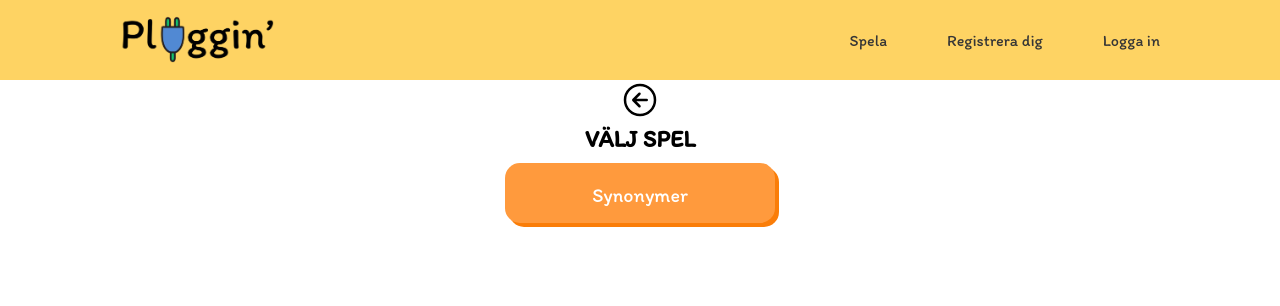
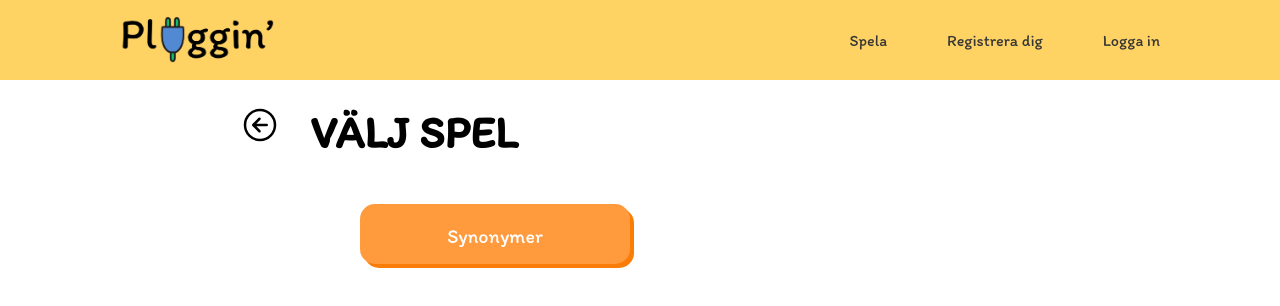
Before and after one commit to Technigo/final-boiler-plate-monorepo, a React (Vite) app in the folder frontend/: page /spela/svenska in a window 1280 px wide. Shown: the top 306 px of the page. Built offline with nearby package versions, Linux system fonts and the light colour scheme; no server answers.

Commit message:
Worked with game-design

```diff
--- a/frontend/src/components/Games/English.jsx
+++ b/frontend/src/components/Games/English.jsx
@@ -1,56 +1,124 @@
-import styled from "styled-components";
-import { IoArrowBackCircleOutline } from "react-icons/io5";
-import { Link } from "react-router-dom";
-import { useState } from "react";
-import { LanguageQuestion } from "./LanguageQuestion.jsx";
+import styled from "styled-components"
+import { IoArrowBackCircleOutline } from "react-icons/io5"
+import Lottie from "lottie-react"
+import { Link } from "react-router-dom"
+import { useState } from "react"
+import { useScore } from "../../contexts/ScoreContext.jsx"
+import { LanguageQuestion } from "./LanguageQuestion.jsx"
+import Celebrate from "../../assets/Celebrate.json"
 
 export const English = () => {
-  const [gameTypeNumber, setGameTypeNumber] = useState();
+  const { englishGame, celebrateLottie } = useScore()
+  const [gameTypeNumber, setGameTypeNumber] = useState()
 
   const handleChoice = (type) => {
-    setGameTypeNumber(type);
-  };
+    setGameTypeNumber(type)
+  }
 
   if (gameTypeNumber) {
     return (
-      <EnglishGame>
+      <EnglishGameSite>
+        <HeaderDiv>
+          <TitleDiv>
             <BackButton onClick={() => setGameTypeNumber(null)}>
               <BackIcon />
             </BackButton>
+            <Title>{englishGame[Number(gameTypeNumber)].title}</Title>
+            {celebrateLottie && (
+              <Lottie
+                animationData={Celebrate}
+                loop={false}
+                autoplay
+                style={{
+                  width: 150,
+                  height: 150,
+                  position: "absolute",
+                  left: 568,
+                  top: -50,
+                }}
+              />
+            )}
+          </TitleDiv>
+          <Progress>
+            <Level>Nivå {englishGame[Number(gameTypeNumber)].level}</Level>
+            <Score>
+              ⭐{englishGame[Number(gameTypeNumber)].score}/
+              {englishGame[Number(gameTypeNumber)].levelScore}
+            </Score>
+          </Progress>
+        </HeaderDiv>
+
         <LanguageQuestion
           type={gameTypeNumber}
           language="english"
           color="forest"
           subcategory="translate"
         />
-      </EnglishGame>
-    );
+      </EnglishGameSite>
+    )
   } else {
     return (
-      <EnglishGame>
+      <EnglishGameSite>
+        <HeaderDiv>
+          <TitleDiv>
+            <BackButton>
               <Link to="/spela">
                 <BackIcon />
               </Link>
-        <EnglishTitle>VÄLJ SPEL</EnglishTitle>
+            </BackButton>
+            <Title>VÄLJ SPEL</Title>
+          </TitleDiv>
+        </HeaderDiv>
+        <Choices>
           <GameTypeButton
             value="0"
             onClick={(event) => handleChoice(event.target.value)}
           >
             Översätt
           </GameTypeButton>
-      </EnglishGame>
-    );
+        </Choices>
+      </EnglishGameSite>
+    )
   }
-};
+}
 
-const EnglishGame = styled.div`
+const EnglishGameSite = styled.div`
   display: flex;
   flex-direction: column;
   justify-content: center;
   align-items: center;
   text-align: center;
   margin: 0 auto;
-`;
+`
+
+const HeaderDiv = styled.div`
+  display: flex;
+  flex-direction: column;
+  justify-content: space-between;
+  align-items: center;
+  margin: 20px auto 10px;
+  width: 300px;
+  gap: 10px;
+
+  @media (min-width: 700px) {
+    flex-direction: row-reverse;
+    width: 600px;
+    margin: 25px auto;
+    padding: 0 30px;
+  }
+`
+
+const TitleDiv = styled.div`
+  display: flex;
+  justify-content: flex-start;
+  gap: 30px;
+  position: relative;
+  right: 130px;
+
+  @media (min-width: 700px) {
+    width: 540px;
+  }
+`
 
 const BackButton = styled.button`
   background: none;
@@ -62,11 +130,51 @@ const BackIcon = styled(IoArrowBackCircleOutline)`
   font-size: 40px;
   color: #000000;
   cursor: pointer;
-`;
+`
 
-const EnglishTitle = styled.h2`
+const Title = styled.h1`
+  margin: 0;
+  font-size: 40px;
+
+  @media (min-width: 700px) {
+    font-size: 45px;
+  }
+`
+
+const Progress = styled.div`
+  display: flex;
+  flex-direction: row;
+  justify-content: space-between;
+  align-items: center;
+  width: 200px;
+  gap: 10px;
+
+  @media (min-width: 700px) {
+    flex-direction: column;
+    width: 60px;
+  }
+`
+
+const Level = styled.h3`
   color: black;
-`;
+`
+
+const Score = styled.h3`
+  color: black;
+`
+
+const Choices = styled.div`
+  display: grid;
+  grid-template-columns: 1fr;
+  grid-template-rows: 1fr 1fr;
+  margin: 10px auto;
+
+  @media (min-width: 700px) {
+    display: grid;
+    grid-template-columns: 1fr 1fr;
+    width: 580px;
+  }
+`
 
 const GameTypeButton = styled.button`
   background-color: var(--forest);
@@ -104,4 +212,4 @@ const GameTypeButton = styled.button`
     height: 60px;
     padding: 20px;
   }
-`;
+`
--- a/frontend/src/components/Games/LanguageQuestion.jsx
+++ b/frontend/src/components/Games/LanguageQuestion.jsx
@@ -3,10 +3,8 @@ import styled from "styled-components";
 import { useState, useEffect } from "react";
 import { useScore } from "../../contexts/ScoreContext";
 import Lottie from "lottie-react";
-import Right from "../../assets/Right.json";
-import Wrong from "../../assets/Wrong.json";
-import Celebrate from "../../assets/Celebrate.json";
-
+import Right from "../../assets/Right.json"
+import Wrong from "../../assets/Wrong.json"
 
 export const LanguageQuestion = ({ type, language, color, subcategory }) => {
 
@@ -22,9 +20,8 @@ export const LanguageQuestion = ({ type, language, color, subcategory }) => {
     disableButton,
     setDisableButton,
     generateQuestion,
-    rightAnswer,
-    celebrateLottie,
-  } = useScore();
+    rightAnswer
+  } = useScore()
 
   const game = language === "swedish" ? swedishGame : englishGame;
   const setGame = language === "swedish" ? setSwedishGame : setEnglishGame;
@@ -73,34 +70,7 @@ export const LanguageQuestion = ({ type, language, color, subcategory }) => {
 
   if (game[Number(type)].level < 4) {
     return (
-      <>
-        <HeaderDiv>
-          <Progress>
-            <Level>Nivå {game[Number(type)].level}</Level>
-            <Score>
-              ⭐{currentScore}/{game[Number(type)].levelScore}
-            </Score>
-          </Progress>
-          {celebrateLottie && (
-            <div
-              style={{
-                position: "absolute",
-                top: "20%",
-                left: "67%",
-                transform: "translate(-50%, -50%)",
-                zIndex: 2,
-              }}
-            >
-              <Lottie
-                animationData={Celebrate}
-                loop={false}
-                autoplay
-                style={{ width: 200, height: 200 }}
-              />
-            </div>
-          )}
-          <Title>{game[Number(type)].title}</Title>
-        </HeaderDiv>
+      <div>
         <QuestionCard color={color}>{question}</QuestionCard>
         {rightLottie && (
           <div
@@ -145,29 +115,12 @@ export const LanguageQuestion = ({ type, language, color, subcategory }) => {
           })}
         </Answers>
         {message && <Message>{message}</Message>}
-      </>
-    );
+      </div>
+    )
   } else {
-    return <Title>Du har klarat alla nivåer! Grattis!</Title>;
+    return <Title>Du har klarat alla nivåer! Grattis!</Title>
   }
-};
-
-const HeaderDiv = styled.div`
-  display: flex;
-  flex-direction: column;
-  justify-content: space-between;
-  align-items: center;
-  margin: 20px auto 10px;
-  width: 300px;
-  gap: 10px;
-
-  @media (min-width: 700px) {
-    flex-direction: row-reverse;
-    width: 600px;
-    margin: 25px auto;
-    padding: 0 30px;
-  }
-`;
+}
 
 const Title = styled.h1`
   margin: 0;
@@ -176,29 +129,7 @@ const Title = styled.h1`
   @media (min-width: 700px) {
     font-size: 45px;
   }
-`;
-
-const Progress = styled.div`
-  display: flex;
-  flex-direction: row;
-  justify-content: space-between;
-  align-items: center;
-  width: 200px;
-  gap: 10px;
-
-  @media (min-width: 700px) {
-    flex-direction: column;
-    width: 60px;
-  }
-`;
-
-const Level = styled.h3`
-  color: black;
-`;
-
-const Score = styled.h3`
-  color: black;
-`;
+`
 
 const QuestionCard = styled.div`
   width: 300px;
@@ -296,4 +227,5 @@ LanguageQuestion.propTypes = {
   type: PropTypes.string,
   language: PropTypes.string,
   color: PropTypes.string,
-};
+  subcategory: PropTypes.string,
+}
--- a/frontend/src/components/Games/Math.jsx
+++ b/frontend/src/components/Games/Math.jsx
@@ -37,7 +37,8 @@ export const Math = () => {
           <Progress>
             <Level>Nivå {mathGame[Number(gameTypeNumber)].level}</Level>
             <Score>
-              {mathGame[Number(gameTypeNumber)].score}/{mathGame[Number(gameTypeNumber)].levelScore}⭐
+              ⭐{mathGame[Number(gameTypeNumber)].score}/
+              {mathGame[Number(gameTypeNumber)].levelScore}
             </Score>
           </Progress>
         </HeaderDiv>
@@ -58,7 +59,7 @@ export const Math = () => {
           </TitleDiv>
         </HeaderDiv>
         <Choices>
-          <MathTypeButton
+          <GameTypeButton
             value="0"
             onClick={(event) => handleChoice(event.target.value)}
           >
@@ -70,8 +71,8 @@ export const Math = () => {
               </ButtonText>
             </ButtonTextDiv>
             <ButtonSign>+</ButtonSign>
-          </MathTypeButton>
-          <MathTypeButton
+          </GameTypeButton>
+          <GameTypeButton
             value="1"
             onClick={(event) => handleChoice(event.target.value)}
           >
@@ -83,8 +84,8 @@ export const Math = () => {
               </ButtonText>
             </ButtonTextDiv>
             <ButtonSign>-</ButtonSign>
-          </MathTypeButton>
-          <MathTypeButton
+          </GameTypeButton>
+          <GameTypeButton
             value="2"
             onClick={(event) => handleChoice(event.target.value)}
           >
@@ -96,8 +97,8 @@ export const Math = () => {
               </ButtonText>
             </ButtonTextDiv>
             <ButtonSign>*</ButtonSign>
-          </MathTypeButton>
-          <MathTypeButton
+          </GameTypeButton>
+          <GameTypeButton
             value="3"
             onClick={(event) => handleChoice(event.target.value)}
           >
@@ -109,7 +110,7 @@ export const Math = () => {
               </ButtonText>
             </ButtonTextDiv>
             <ButtonSign>÷</ButtonSign>
-          </MathTypeButton>
+          </GameTypeButton>
         </Choices>
       </MathGameSite>
     );
@@ -210,7 +211,7 @@ const Choices = styled.div`
   }
 `
 
-const MathTypeButton = styled.button`
+const GameTypeButton = styled.button`
   background-color: var(--ocean);
   color: white;
   width: 270px;
--- a/frontend/src/components/Games/Swedish.jsx
+++ b/frontend/src/components/Games/Swedish.jsx
@@ -1,56 +1,124 @@
-import styled from "styled-components";
-import { IoArrowBackCircleOutline } from "react-icons/io5";
-import { Link } from "react-router-dom";
-import { useState } from "react";
-import { LanguageQuestion } from "./LanguageQuestion.jsx";
+import styled from "styled-components"
+import { IoArrowBackCircleOutline } from "react-icons/io5"
+import Lottie from "lottie-react"
+import { Link } from "react-router-dom"
+import { useState } from "react"
+import { useScore } from "../../contexts/ScoreContext.jsx"
+import { LanguageQuestion } from "./LanguageQuestion.jsx"
+import Celebrate from "../../assets/Celebrate.json"
 
 export const Swedish = () => {
-  const [gameTypeNumber, setGameTypeNumber] = useState();
+  const { swedishGame, celebrateLottie } = useScore()
+  const [gameTypeNumber, setGameTypeNumber] = useState()
 
   const handleChoice = (type) => {
-    setGameTypeNumber(type);
-  };
+    setGameTypeNumber(type)
+  }
 
   if (gameTypeNumber) {
     return (
-      <SwedishGame>
+      <SwedishGameSite>
+        <HeaderDiv>
+          <TitleDiv>
             <BackButton onClick={() => setGameTypeNumber(null)}>
               <BackIcon />
             </BackButton>
+            <Title>{swedishGame[Number(gameTypeNumber)].title}</Title>
+            {celebrateLottie && (
+              <Lottie
+                animationData={Celebrate}
+                loop={false}
+                autoplay
+                style={{
+                  width: 150,
+                  height: 150,
+                  position: "absolute",
+                  left: 568,
+                  top: -50,
+                }}
+              />
+            )}
+          </TitleDiv>
+          <Progress>
+            <Level>Nivå {swedishGame[Number(gameTypeNumber)].level}</Level>
+            <Score>
+              ⭐{swedishGame[Number(gameTypeNumber)].score}/
+              {swedishGame[Number(gameTypeNumber)].levelScore}
+            </Score>
+          </Progress>
+        </HeaderDiv>
+
         <LanguageQuestion
           type={gameTypeNumber}
           language="swedish"
           color="sunset"
           subcategory="synonyms"
         />
-      </SwedishGame>
-    );
+      </SwedishGameSite>
+    )
   } else {
     return (
-      <SwedishGame>
+      <SwedishGameSite>
+        <HeaderDiv>
+          <TitleDiv>
+            <BackButton>
               <Link to="/spela">
                 <BackIcon />
               </Link>
-        <SwedishTitle>VÄLJ SPEL</SwedishTitle>
+            </BackButton>
+            <Title>VÄLJ SPEL</Title>
+          </TitleDiv>
+        </HeaderDiv>
+        <Choices>
           <GameTypeButton
             value="0"
             onClick={(event) => handleChoice(event.target.value)}
           >
             Synonymer
           </GameTypeButton>
-      </SwedishGame>
-    );
+        </Choices>
+      </SwedishGameSite>
+    )
   }
-};
+}
 
-const SwedishGame = styled.div`
+const SwedishGameSite = styled.div`
   display: flex;
   flex-direction: column;
   justify-content: center;
   align-items: center;
   text-align: center;
   margin: 0 auto;
-`;
+`
+
+const HeaderDiv = styled.div`
+  display: flex;
+  flex-direction: column;
+  justify-content: space-between;
+  align-items: center;
+  margin: 20px auto 10px;
+  width: 300px;
+  gap: 10px;
+
+  @media (min-width: 700px) {
+    flex-direction: row-reverse;
+    width: 600px;
+    margin: 25px auto;
+    padding: 0 30px;
+  }
+`
+
+const TitleDiv = styled.div`
+  display: flex;
+  justify-content: flex-start;
+  gap: 30px;
+  position: relative;
+  right: 130px;
+
+  @media (min-width: 700px) {
+    width: 540px;
+  }
+`
 
 const BackButton = styled.button`
   background: none;
@@ -62,11 +130,51 @@ const BackIcon = styled(IoArrowBackCircleOutline)`
   font-size: 40px;
   color: #000000;
   cursor: pointer;
-`;
+`
 
-const SwedishTitle = styled.h2`
+const Title = styled.h1`
+  margin: 0;
+  font-size: 40px;
+
+  @media (min-width: 700px) {
+    font-size: 45px;
+  }
+`
+
+const Progress = styled.div`
+  display: flex;
+  flex-direction: row;
+  justify-content: space-between;
+  align-items: center;
+  width: 200px;
+  gap: 10px;
+
+  @media (min-width: 700px) {
+    flex-direction: column;
+    width: 60px;
+  }
+`
+
+const Level = styled.h3`
   color: black;
-`;
+`
+
+const Score = styled.h3`
+  color: black;
+`
+
+const Choices = styled.div`
+  display: grid;
+  grid-template-columns: 1fr;
+  grid-template-rows: 1fr 1fr;
+  margin: 10px auto;
+
+  @media (min-width: 700px) {
+    display: grid;
+    grid-template-columns: 1fr 1fr;
+    width: 580px;
+  }
+`
 
 const GameTypeButton = styled.button`
   background-color: var(--sunset);
```
Lines whose indentation alone changed are shown as unchanged.
